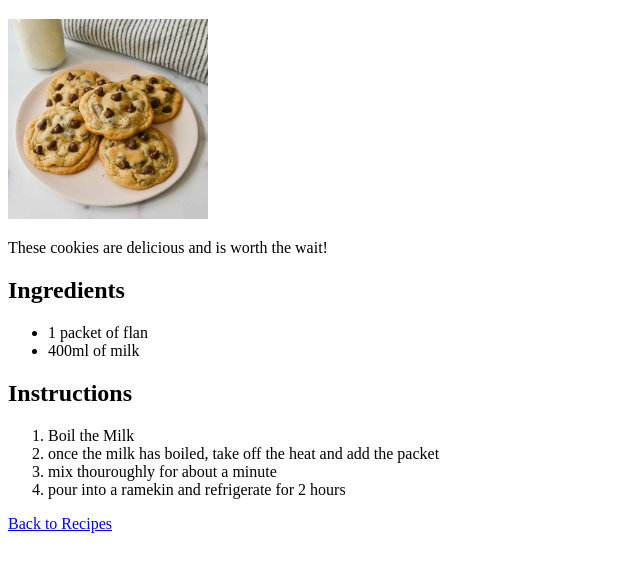
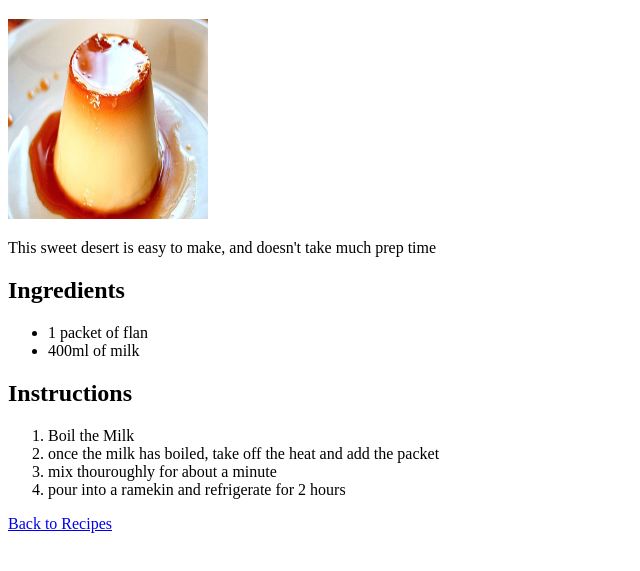
Before and after one commit to forestofcalicos/odin-recipes, a plain HTML site: page recipes/Flan.html in a window 1280 px wide. Shown: the part 61-632 px from the top of the page, without its empty margins (0-640 px from the left). Drawn offline with Linux system fonts and the light colour scheme.

Commit message:
added image to flan recipe

```diff
--- a/recipes/Flan.html
+++ b/recipes/Flan.html
@@ -7,8 +7,8 @@
 </head>
 <body>
     <h1>Flan</h1>
-    <img src="../images/chocolatechips.jpg" alt="Flan" width="200" height="200">
-    <p>These cookies are delicious and is worth the wait!</p>
+    <img src="../images/flan.jpeg" alt="Flan" width="200" height="200">
+    <p>This sweet desert is easy to make, and doesn't take much prep time</p>
     <h2>Ingredients</h2>
     <p><ul>
         <li>1 packet of flan</li>
```
Also changed, not shown: images/flan.jpeg (added).
